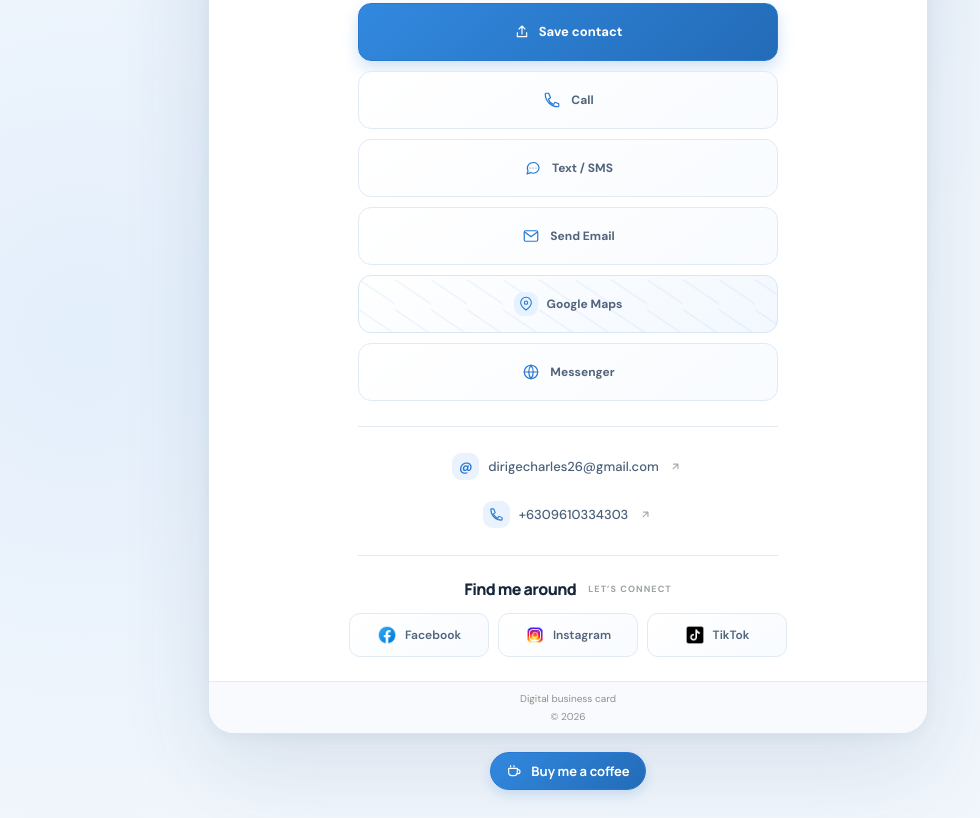
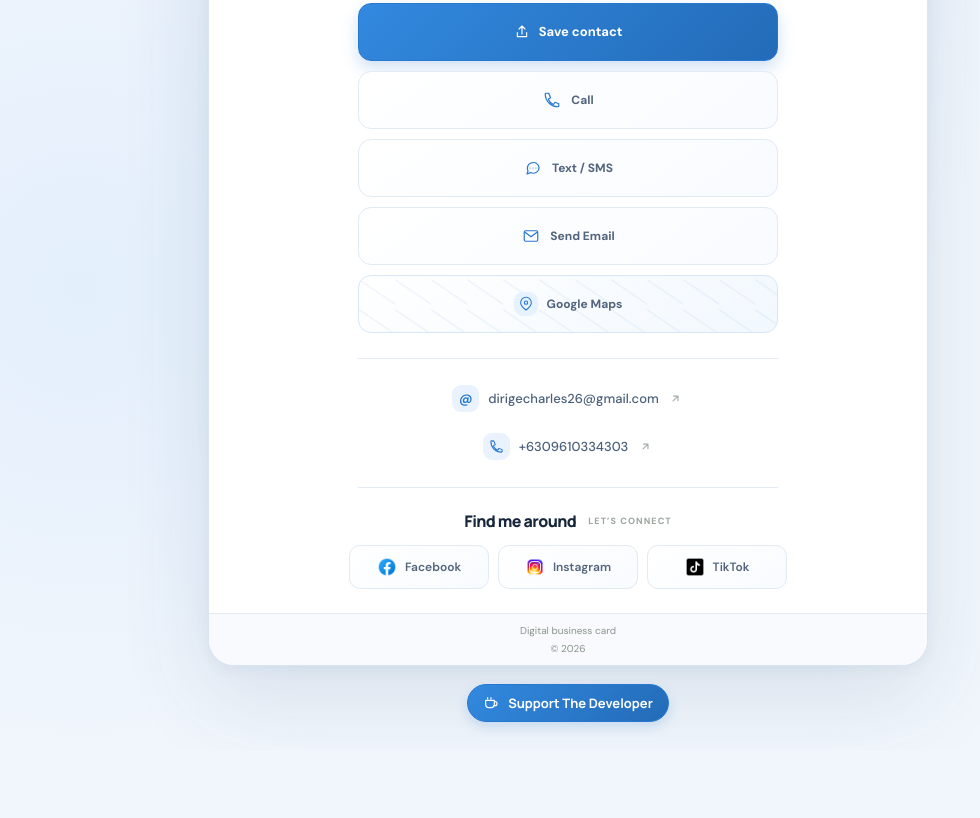
Before and after one commit to JAblanco03/byd-charles-dirige, a plain HTML site: page index.html in a window 1280 px wide. Shown: the part 905-1723 px from the top of the page, without its empty margins (72-1052 px from the left). After the commit the page ends 1655 px from the top, so only its background shows below. Drawn offline with Linux system fonts and the light colour scheme.

Commit message:
Add files via upload

```diff
--- a/index.html
+++ b/index.html
@@ -91,12 +91,6 @@
                 </span>
                 <span>Google Maps</span>
               </a>
-              <a class="action-card" id="website-action" target="_blank" rel="noreferrer">
-                <span class="action-icon" aria-hidden="true">
-                  <svg viewBox="0 0 24 24"><circle cx="12" cy="12" r="9" /><path d="M3 12h18M12 3a15 15 0 0 1 0 18m0-18a15 15 0 0 0 0 18" /></svg>
-                </span>
-                <span>Messenger</span>
-              </a>
             </div>
 
             <div class="contact-details" id="contact">
@@ -145,7 +139,7 @@
               <path d="M4 8h13v6a5 5 0 0 1-5 5H9a5 5 0 0 1-5-5V8Z" />
               <path d="M17 10h1a3 3 0 1 1 0 6h-2M7 4v2m5-2v2" />
             </svg>
-            <span>Buy me a coffee</span>
+            <span>Support The Developer</span>
           </button>
         </h2>
         <div class="coffee-details" id="coffee-details" hidden>
--- a/script.js
+++ b/script.js
@@ -50,7 +50,6 @@ function renderContact() {
   document.querySelector("#email-action").href = emailUrl;
   document.querySelector("#location-action").href =
     `https://maps.google.com/?q=${encodeURIComponent(contact.location)}`;
-  document.querySelector("#website-action").href = contact.url;
   document.querySelector("#email-detail").href = emailUrl;
   document.querySelector("#email-text").textContent = contact.email;
   document.querySelector("#phone-detail").href = phoneUrl;
```
